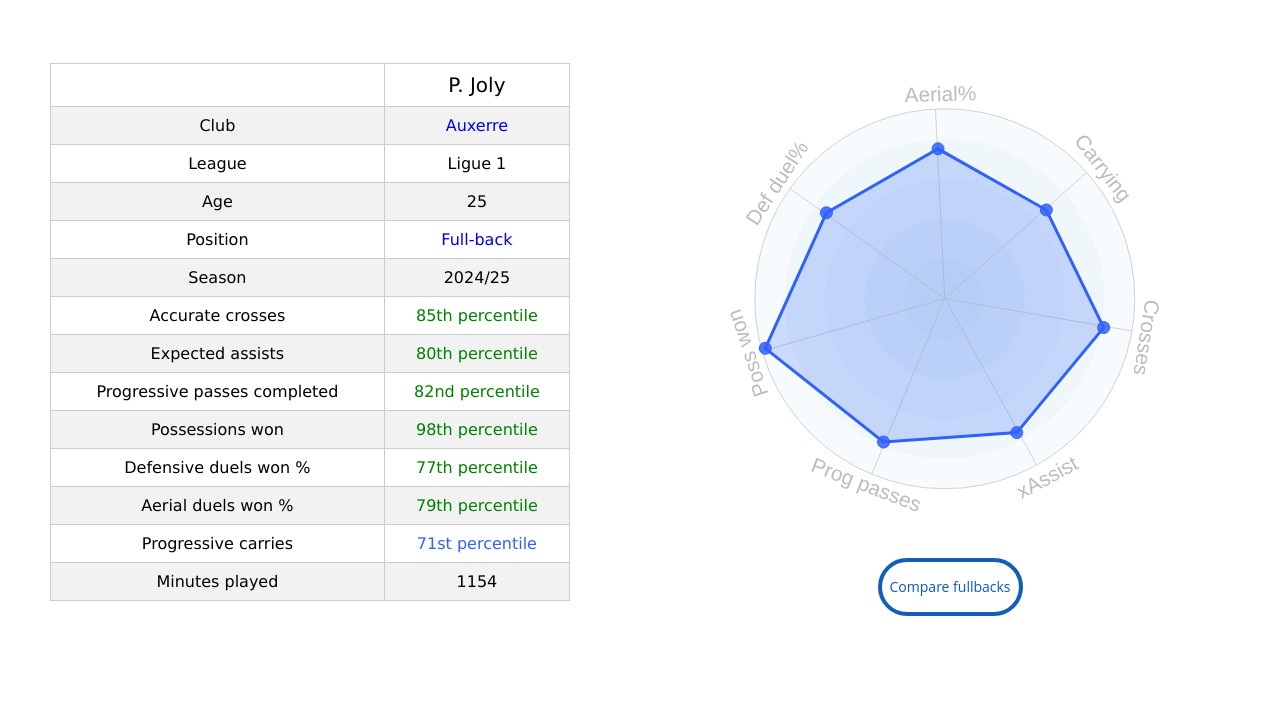
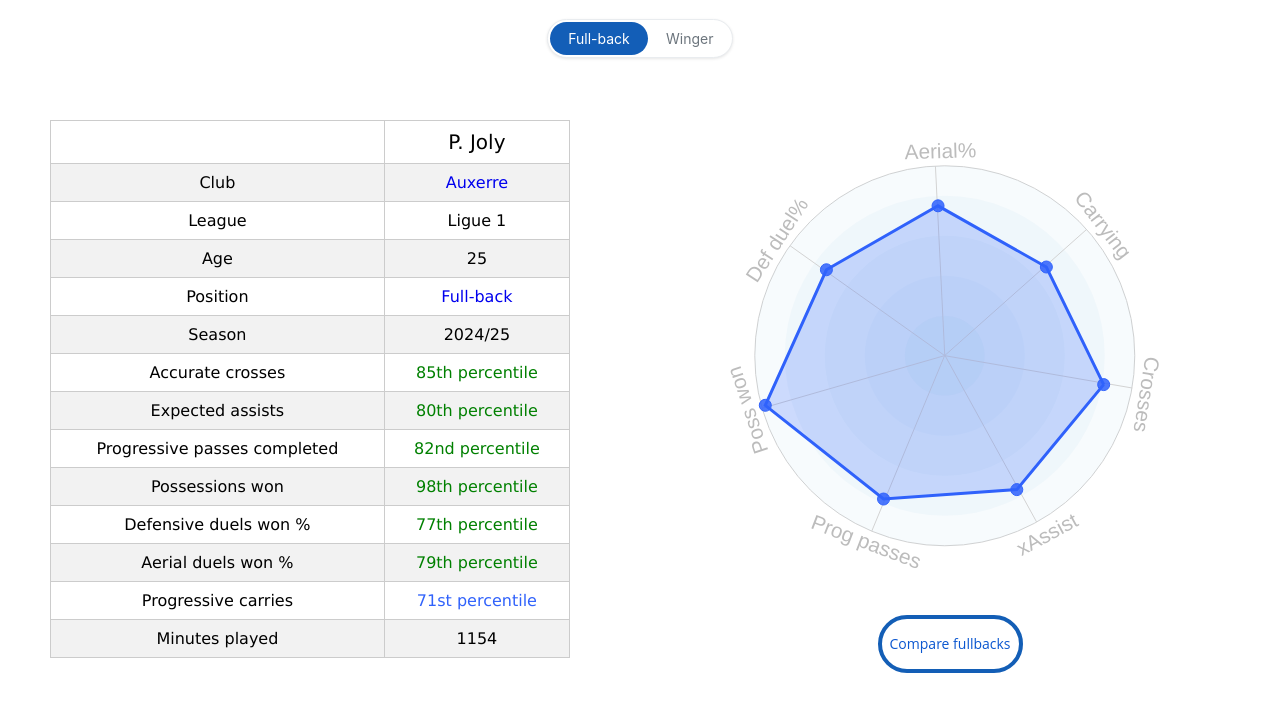
Before and after one commit to ohlitmybad/P_Joly_Full-back_stats, a plain HTML site: page index.html in a window 1280 px wide. Shown: the part 70-791 px from the top of the page. Drawn offline with nearby package versions, Linux system fonts and the light colour scheme; no server answers; a script that the page names is missing.

Commit message:
Update index.html

```diff
--- a/index.html
+++ b/index.html
@@ -702,10 +702,71 @@ svg text
     </div>
   </div></div>
 </header>
+    <div class="position-toggle-container">
+        <div class="position-toggle">
+            <a href="https://datamb.football/P_Joly_Full-back_stats" class="position-btn active">Full-back</a><a href="https://datamb.football/P_Joly_Winger_stats" class="position-btn">Winger</a>
+        </div>
+    </div>
+
 <script async src="https://pagead2.googlesyndication.com/pagead/js/adsbygoogle.js?client=ca-pub-7677714701428206"
      crossorigin="anonymous"></script>
      <script src="https://cdnjs.cloudflare.com/ajax/libs/xlsx/0.16.9/xlsx.full.min.js"></script>
-</head>
+
+    <style>
+    /* Position Toggle Styles */
+    .position-toggle-container {
+        display: flex;
+        justify-content: center;
+        margin: 10px 0 8px 0;
+        padding: 0 20px;
+    }
+
+    /* Mobile responsive */
+    @media only screen and (max-width: 1048px) {
+        .position-toggle-container {
+            margin: 8px 0 -25px 0;
+        }
+    }
+
+    .position-toggle {
+        display: flex;
+        background: white;
+        border: 1px solid #e9ecef;
+        border-radius: 20px;
+        overflow: hidden;
+        box-shadow: 0 1px 3px rgba(0,0,0,0.1);
+        gap: 2px;
+        padding: 2px;
+    }
+
+    .position-btn {
+        padding: 8px 16px;
+        border: none;
+        background: transparent;
+        cursor: pointer;
+        font-family: -apple-system, BlinkMacSystemFont, 'Segoe UI', Roboto, Oxygen, Ubuntu, Cantarell, 'Helvetica Neue', sans-serif;
+        font-size: 14px;
+        font-weight: 400;
+        color: #6c757d;
+        transition: all 0.15s ease-in-out;
+        text-decoration: none;
+        display: inline-block;
+        min-width: 80px;
+        text-align: center;
+        white-space: nowrap;
+        border-radius: 18px;
+        box-sizing: border-box;
+    }
+
+    .position-btn.active {
+        background: #135eb7;
+        color: white;
+        text-decoration: none;
+        padding: 8px 18px;
+        pointer-events: none;
+    }
+    </style>
+    </head>
 
 <script async src="https://www.googletagmanager.com/gtag/js?id=G-PSBMXX80EF"></script>
 <script>
```
